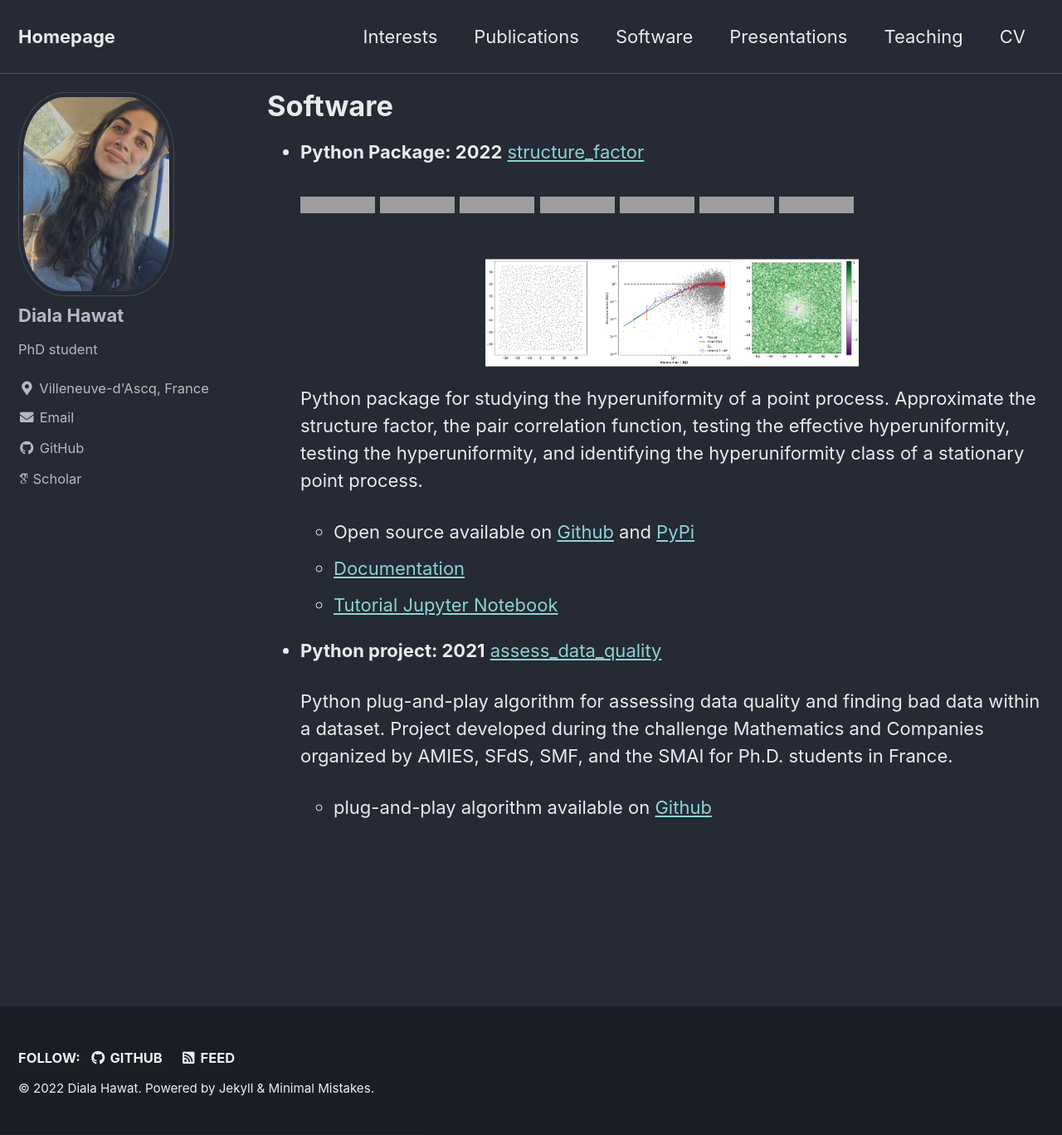
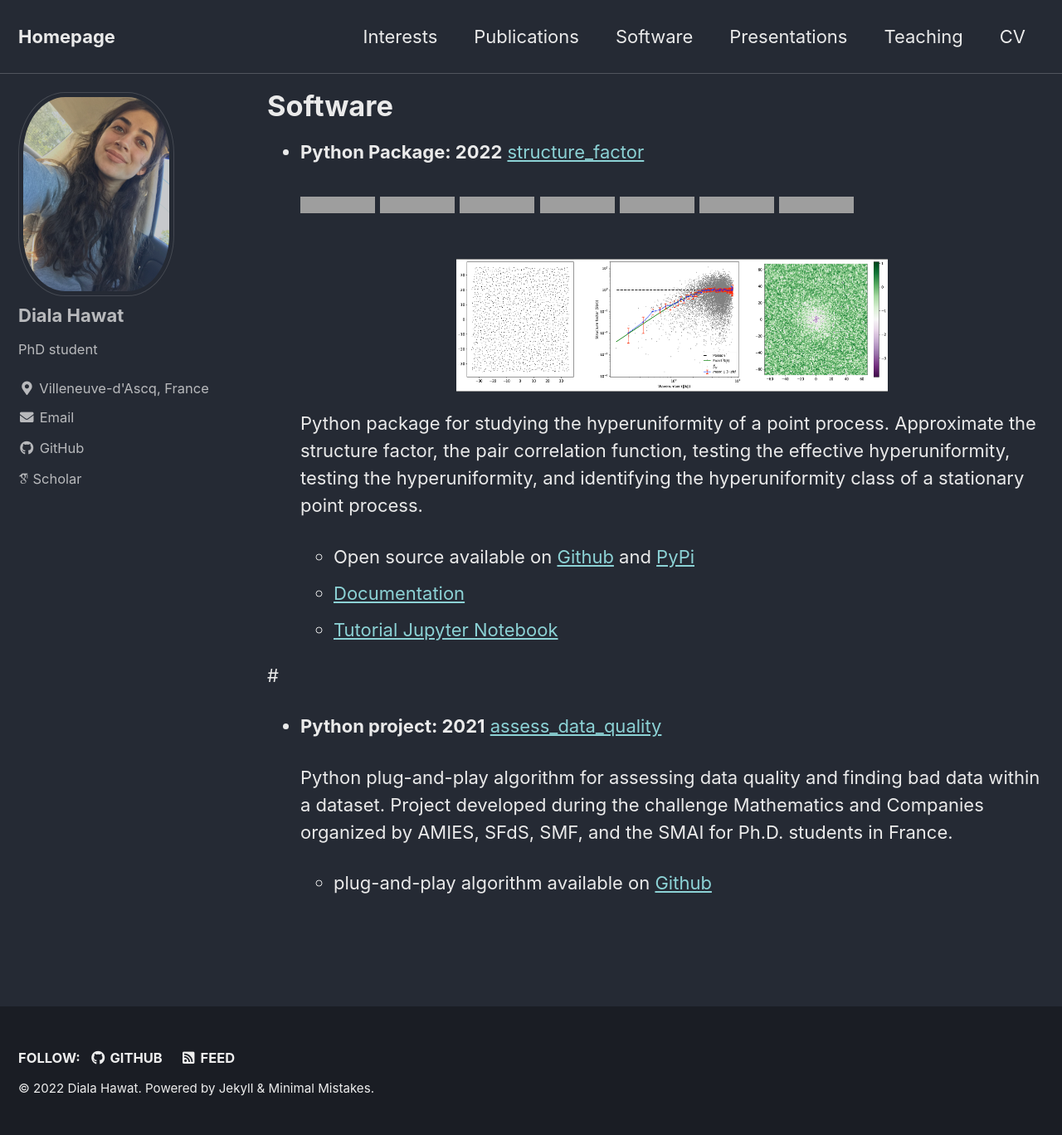
Before and after one commit to dhawat/dhawat.github.io, a Jekyll site: the page built from _pages/software.md, in a window 1280 px wide and 1368 px high, cut to the strip 0-1368 px from the top of the window. Shown: the whole strip at 83% size. Built offline with Jekyll 4.4.1, drawn with Linux system fonts in a browser that asks for light colours; cached includes are drawn as plain includes; nearby versions of some CDN libraries; some web fonts are replaced; grey boxes are pictures that could not be loaded.

Commit message:
small modif software.md

```diff
--- a/_pages/software.md
+++ b/_pages/software.md
@@ -16,7 +16,7 @@ title: "Software"
   [![Open In Colab](https://colab.research.google.com/assets/colab-badge.svg)](./notebooks)
 
   <div align="middle" style="margin-top: 50px">
-    <img src="{{ site.url }}{{ site.baseurl }}/assets/images/si_ginibre.png" alt="" style="width:450px;height:130px;">
+    <img src="{{ site.url }}{{ site.baseurl }}/assets/images/si_ginibre.png" alt="" style="width:520px;height:160px;">
   </div>
 
   Python package for studying the hyperuniformity of a point process.
@@ -26,6 +26,8 @@ title: "Software"
   - [Documentation](https://for-a-few-dpps-more.github.io/structure-factor/)
   - [Tutorial Jupyter Notebook](https://github.com/For-a-few-DPPs-more/structure-factor/blob/main/notebooks/tutorial_structure_factor.ipynb)
 
+#
+
 - **Python project: 2021** [assess_data_quality](https://github.com/dhawat/assess_data_quality)
 
   Python plug-and-play algorithm for assessing data quality and finding bad data within a dataset. Project developed during the challenge Mathematics and Companies organized by AMIES, SFdS, SMF, and the SMAI for Ph.D. students in France.
```
